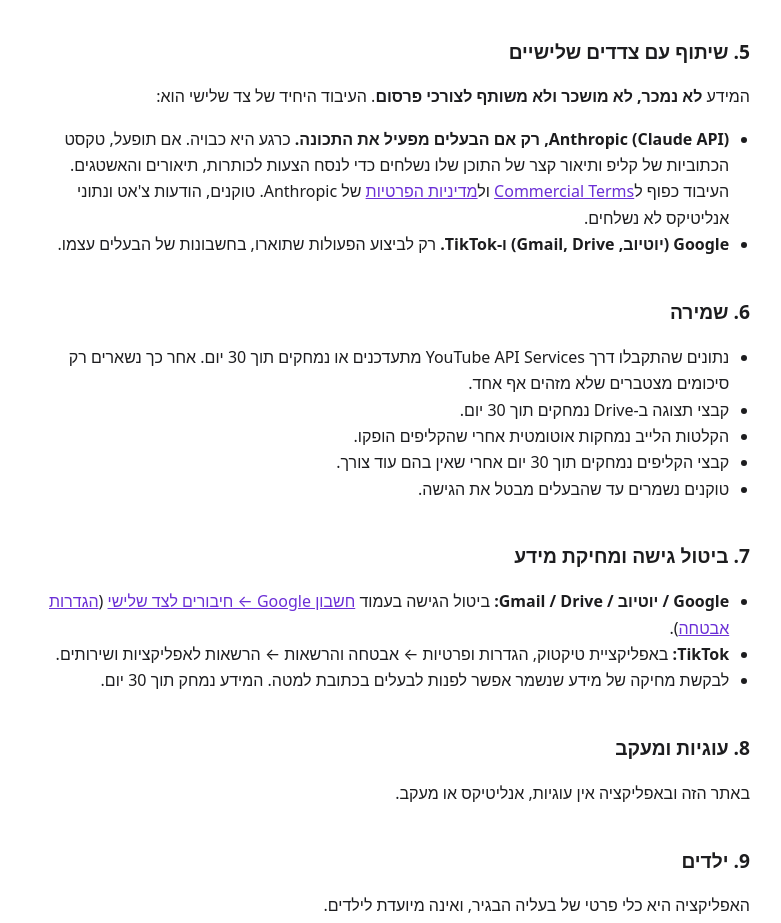
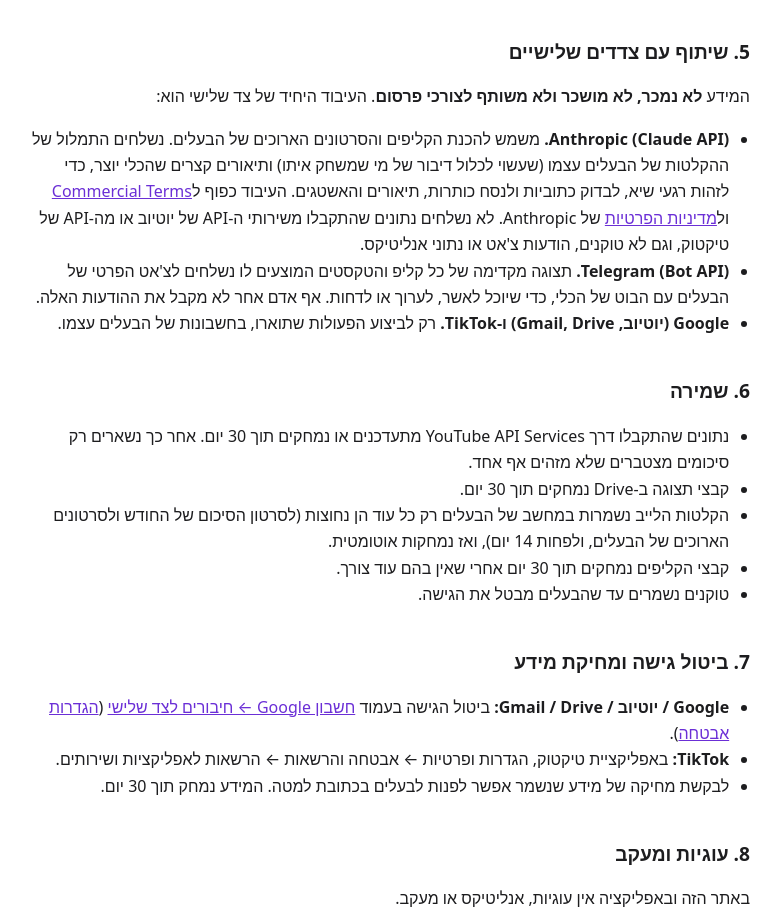
Before and after one commit to katzkatz17/katzkatz17.github.io, a plain HTML site: page he/privacy.html in a window 1280 px wide. Shown: the part 1407-2330 px from the top of the page, without its empty margins (254-1035 px from the left). Drawn offline with Linux system fonts and the light colour scheme.

Commit message:
Policy update (Hebrew): AI enabled, Telegram approvals, long-form videos, recording retention

```diff
--- a/he/privacy.html
+++ b/he/privacy.html
@@ -43,7 +43,8 @@
 <h2>5. שיתוף עם צדדים שלישיים</h2>
 <p>המידע <strong>לא נמכר, לא מושכר ולא משותף לצורכי פרסום</strong>. העיבוד היחיד של צד שלישי הוא:</p>
 <ul>
-  <li><strong>Anthropic (Claude API), רק אם הבעלים מפעיל את התכונה.</strong> כרגע היא כבויה. אם תופעל, טקסט הכתוביות של קליפ ותיאור קצר של התוכן שלו נשלחים כדי לנסח הצעות לכותרות, תיאורים והאשטגים. העיבוד כפוף ל<a href="https://www.anthropic.com/legal/commercial-terms">Commercial Terms</a> ול<a href="https://www.anthropic.com/legal/privacy">מדיניות הפרטיות</a> של Anthropic. טוקנים, הודעות צ'אט ונתוני אנליטיקס לא נשלחים.</li>
+  <li><strong>Anthropic (Claude API).</strong> משמש להכנת הקליפים והסרטונים הארוכים של הבעלים. נשלחים התמלול של ההקלטות של הבעלים עצמו (שעשוי לכלול דיבור של מי שמשחק איתו) ותיאורים קצרים שהכלי יוצר, כדי לזהות רגעי שיא, לבדוק כתוביות ולנסח כותרות, תיאורים והאשטגים. העיבוד כפוף ל<a href="https://www.anthropic.com/legal/commercial-terms">Commercial Terms</a> ול<a href="https://www.anthropic.com/legal/privacy">מדיניות הפרטיות</a> של Anthropic. לא נשלחים נתונים שהתקבלו משירותי ה-API של יוטיוב או מה-API של טיקטוק, וגם לא טוקנים, הודעות צ'אט או נתוני אנליטיקס.</li>
+  <li><strong>Telegram (Bot API).</strong> תצוגה מקדימה של כל קליפ והטקסטים המוצעים לו נשלחים לצ'אט הפרטי של הבעלים עם הבוט של הכלי, כדי שיוכל לאשר, לערוך או לדחות. אף אדם אחר לא מקבל את ההודעות האלה.</li>
   <li><strong>Google (יוטיוב, Gmail, Drive) ו-TikTok.</strong> רק לביצוע הפעולות שתוארו, בחשבונות של הבעלים עצמו.</li>
 </ul>
 
@@ -51,7 +52,7 @@
 <ul>
   <li>נתונים שהתקבלו דרך YouTube API Services מתעדכנים או נמחקים תוך 30 יום. אחר כך נשארים רק סיכומים מצטברים שלא מזהים אף אחד.</li>
   <li>קבצי תצוגה ב-Drive נמחקים תוך 30 יום.</li>
-  <li>הקלטות הלייב נמחקות אוטומטית אחרי שהקליפים הופקו.</li>
+  <li>הקלטות הלייב נשמרות במחשב של הבעלים רק כל עוד הן נחוצות (לסרטון הסיכום של החודש ולסרטונים הארוכים של הבעלים, ולפחות 14 יום), ואז נמחקות אוטומטית.</li>
   <li>קבצי הקליפים נמחקים תוך 30 יום אחרי שאין בהם עוד צורך.</li>
   <li>טוקנים נשמרים עד שהבעלים מבטל את הגישה.</li>
 </ul>
```
Also changed, not shown: he/index.html (+2 -2 lines).
